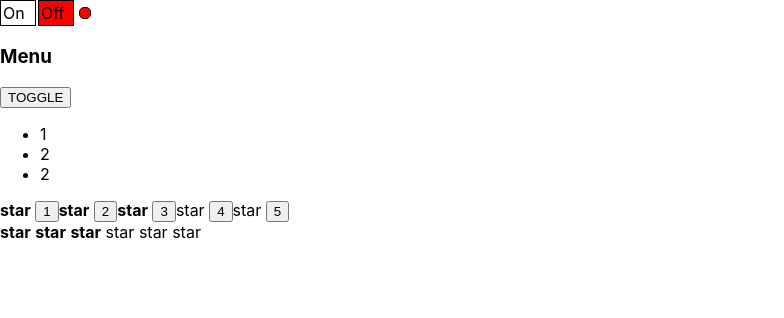
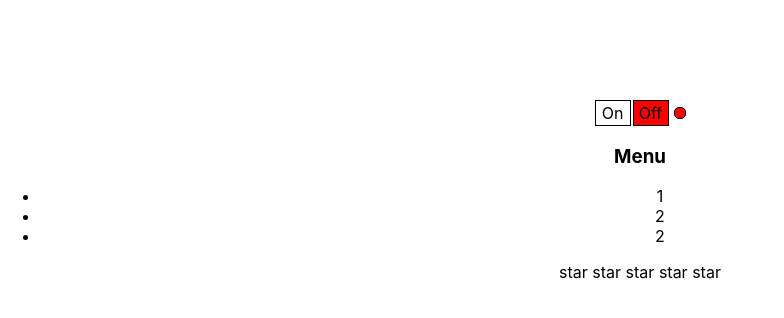
Before and after one commit to lgnvmaksim/react-kabzda, a React (Create React App) app: page / in a window 1280 px wide. Shown: the top 318 px of the page, without its empty margins (0-784 px from the left). Built offline with nearby package versions, Linux system fonts and the light colour scheme.

Commit message:
done lesson 08

```diff
--- a/src/App.css
+++ b/src/App.css
@@ -1,3 +1,4 @@
 .App {
-  text-align: left;
+  margin-top: 100px;
+  text-align: center;
 }
--- a/src/App.tsx
+++ b/src/App.tsx
@@ -1,18 +1,21 @@
-import React from 'react';
+import React, {useState} from 'react';
 import './App.css';
-import {Rating} from "./Components/Rating/Rating";
+import {Rating, RatingValueType} from "./Components/Rating/Rating";
 import {UnControlledOnOff} from "./Components/OnOff/OnOff";
 import {UnControlledAccordion} from "./Components/UnControlledAccrordion/UnControlledAccordion";
 import {UnControlledRating} from "./Components/UnControlledRating/UnControlledRating";
+import {Accordion} from "./Components/Accrordion/Accordion";
 
 
 function App() {
+    const [ratingValue, setRatingValue] = useState<RatingValueType>(0)
+    const [accordionCollapsed, setAccordionCollapsed] = useState<boolean>(false)
+
     return (
         <div className="App">
             <UnControlledOnOff/>
-            <UnControlledAccordion titleValue={'Menu'}/>
-            <UnControlledRating/>
-            <Rating value={3}/>
+            <Accordion titleValue={'Menu'} collapsed={false}/>
+            <Rating value={ratingValue} onClick={setRatingValue}/>
         </div>
     );
 }
--- a/src/Components/Rating/Rating.tsx
+++ b/src/Components/Rating/Rating.tsx
@@ -1,32 +1,29 @@
-
-type RatingProps={
-    value:number
+type RatingProps = {
+    value: RatingValueType
+    onClick: (value: RatingValueType) => void
 }
 
-export const Rating = (props:RatingProps) => {
-    return(
+export type RatingValueType = 0 | 1 | 2 | 3 | 4 | 5
+
+export const Rating = (props: RatingProps) => {
+    return (
         <div>
-            <Star selected={props.value > 0}/>
-            <Star selected={props.value > 1}/>
-            <Star selected={props.value > 2}/>
-            <Star selected={props.value > 3}/>
-            <Star selected={props.value > 4}/>
-            <Star selected={props.value > 5}/>
+            <Star selected={props.value > 0} onClick={props.onClick} value={1}/>
+            <Star selected={props.value > 1} onClick={props.onClick} value={2}/>
+            <Star selected={props.value > 2} onClick={props.onClick} value={3}/>
+            <Star selected={props.value > 3} onClick={props.onClick} value={4}/>
+            <Star selected={props.value > 4} onClick={props.onClick} value={5}/>
+
         </div>
     )
 }
 
-type StarPropsType={
-    selected:boolean
+type StarPropsType = {
+    selected: boolean
+    onClick: (value: RatingValueType) => void
+    value: RatingValueType
 }
 
-const Star = (props:StarPropsType) => {
-    if (props.selected === true){
-        return <span><b>star</b> </span>
-    }else{
-        return <span>star </span>
-    }
-    return(
-        <span><b>star</b> </span>
-    )
+const Star = (props: StarPropsType) => {
+    return <span onClick={()=>{props.onClick(props.value)}}>{props.selected ? <b> star</b> : ' star'}</span>
 }
--- a/src/Components/UnControlledAccrordion/UnControlledAccordion.tsx
+++ b/src/Components/UnControlledAccrordion/UnControlledAccordion.tsx
@@ -2,6 +2,7 @@
 
 type AccordionPropsType = {
     titleValue:string
+
     // collapsed:boolean
 }
 
@@ -9,8 +10,7 @@
     const [collapsed, setCollapsed]= useState(false)
  return (
      <div>
-         <AccordionTitle title={props.titleValue}/>
-         <button onClick={()=>{setCollapsed(!collapsed)}} >TOGGLE</button>
+         <AccordionTitle title={props.titleValue} onClick={()=>{setCollapsed(!collapsed)}}/>
          {!collapsed && <AccordionBody/>}
      </div>
  )
@@ -19,10 +19,11 @@
 
 type AccordionTitleType={
     title: string
+    onClick:()=>void
 }
 
 export const AccordionTitle = (props:AccordionTitleType) => {
-    return <h3>{props.title}</h3>
+    return <h3 onClick={()=>{props.onClick()}}>{props.title}</h3>
 }
 
 export const AccordionBody = (props:any) => {
--- a/src/Components/UnControlledRating/UnControlledRating.tsx
+++ b/src/Components/UnControlledRating/UnControlledRating.tsx
@@ -6,30 +6,23 @@
 
 
 export const UnControlledRating = (props:RatingProps) => {
-    const[value, setValue] = useState(3)
+    const[value, setValue] = useState(0)
     return(
         <div>
-            <Star selected={value > 0}/><button onClick={()=>{setValue(1)}}>1</button>
-            <Star selected={value > 1}/><button onClick={()=>{setValue(2)}}>2</button>
-            <Star selected={value > 2}/><button onClick={()=>{setValue(3)}}>3</button>
-            <Star selected={value > 3}/><button onClick={()=>{setValue(4)}}>4</button>
-            <Star selected={value > 4}/><button onClick={()=>{setValue(5)}}>5</button>
-
+            <Star selected={value > 0} setValue={()=>{setValue(1)}}/>
+            <Star selected={value > 1} setValue={()=>{setValue(2)}}/>
+            <Star selected={value > 2} setValue={()=>{setValue(3)}}/>
+            <Star selected={value > 3} setValue={()=>{setValue(4)}}/>
+            <Star selected={value > 4} setValue={()=>{setValue(5)}}/>
         </div>
     )
 }
 
 type StarPropsType={
     selected:boolean
+    setValue:()=>void
 }
 
 const Star = (props:StarPropsType) => {
-    if (props.selected === true){
-        return <span><b>star</b> </span>
-    }else{
-        return <span>star </span>
-    }
-    return(
-        <span><b>star</b> </span>
-    )
+    return <span onClick={()=>{props.setValue()}}>{props.selected ? <b> star</b> : ' star'}</span>
 }
```
